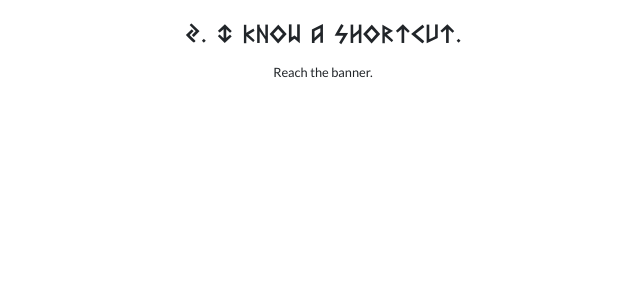
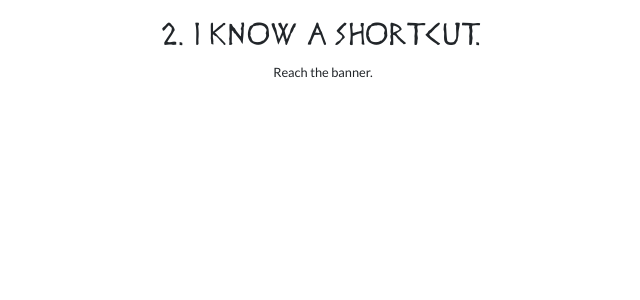
Before and after one commit to aaron-henselin/Gmtk2022-RollOfTheDice, an ASP.NET Core app: page /2 in a window 1280 px wide. Shown: the top 300 px of the page, without its empty margins (321-961 px from the left). Run offline with ASP.NET Core 8, Linux system fonts and the light colour scheme; style sheets or scripts are compiled from the project's sources; some libraries are stand-ins or nearby versions.

Commit message:
Update Font Numbers

```diff
--- /dev/null
+++ b/RollTheDiceGmtk2022/wwwroot/css/DisneyHeroic/css/DisneyHeroic.css
@@ -0,0 +1,6 @@
+@font-face {
+    font-family: DisneyHeroic;
+    src: url(../fonts/DisneyHeroic.ttf) format('truetype');
+    font-weight: 400;
+    font-style: normal
+}
--- a/RollTheDiceGmtk2022/wwwroot/css/app.css
+++ b/RollTheDiceGmtk2022/wwwroot/css/app.css
@@ -54,7 +54,7 @@
     }
 
 h3 {
-    font-family: 'heorot';
+    font-family: 'DisneyHeroic';
 }
 
 .oracle-dice-match-container {
@@ -88,6 +88,7 @@
     font-size: 3em;
     color: white;
     text-shadow: -1px 1px 3px black;
+    font-family: 'DisneyHeroic';
 }
 
 .oracle-dice-match-container {
@@ -183,6 +184,7 @@
     padding: 5px;
     vertical-align: middle;
     letter-spacing: 1.5px;
+    font-family: 'DisneyHeroic';
 }
 
 button.close.remove-card {
--- a/RollTheDiceGmtk2022/wwwroot/index.html
+++ b/RollTheDiceGmtk2022/wwwroot/index.html
@@ -11,6 +11,7 @@
     <link href="RollTheDiceGmtk2022.styles.css" rel="stylesheet" />
     <link href='https://fonts.googleapis.com/css?family=Lato:400,700' rel='stylesheet' type='text/css'>
     <link href='css/heorot/css/heorot.css' rel='stylesheet' type='text/css'>
+    <link href='css/DisneyHeroic/css/DisneyHeroic.css' rel='stylesheet' type='text/css'>
     <style>
 
         @keyframes fadeIn {
```
Also changed, not shown: RollTheDiceGmtk2022/RollTheDiceGmtk2022.csproj, RollTheDiceGmtk2022/wwwroot/css/DisneyHeroic/fonts/DisneyHeroic.ttf (added).
